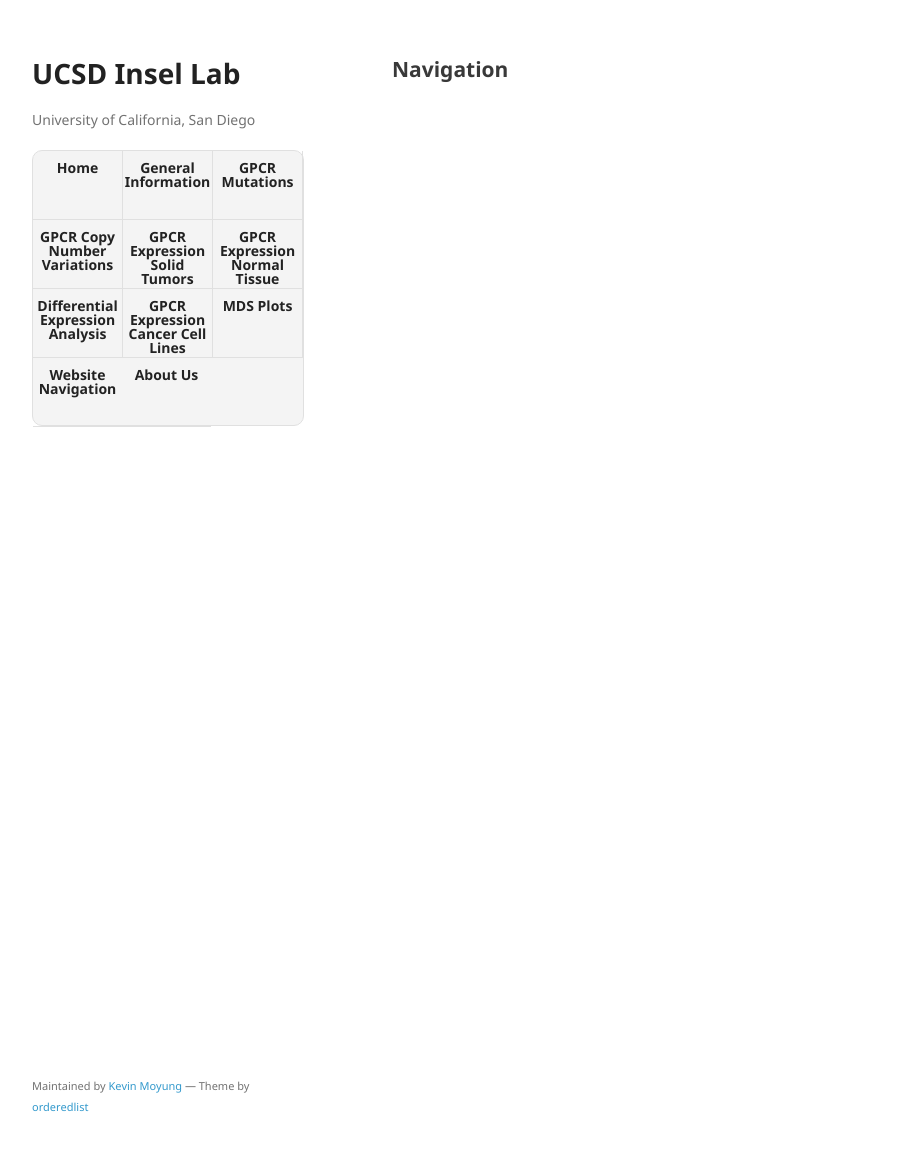
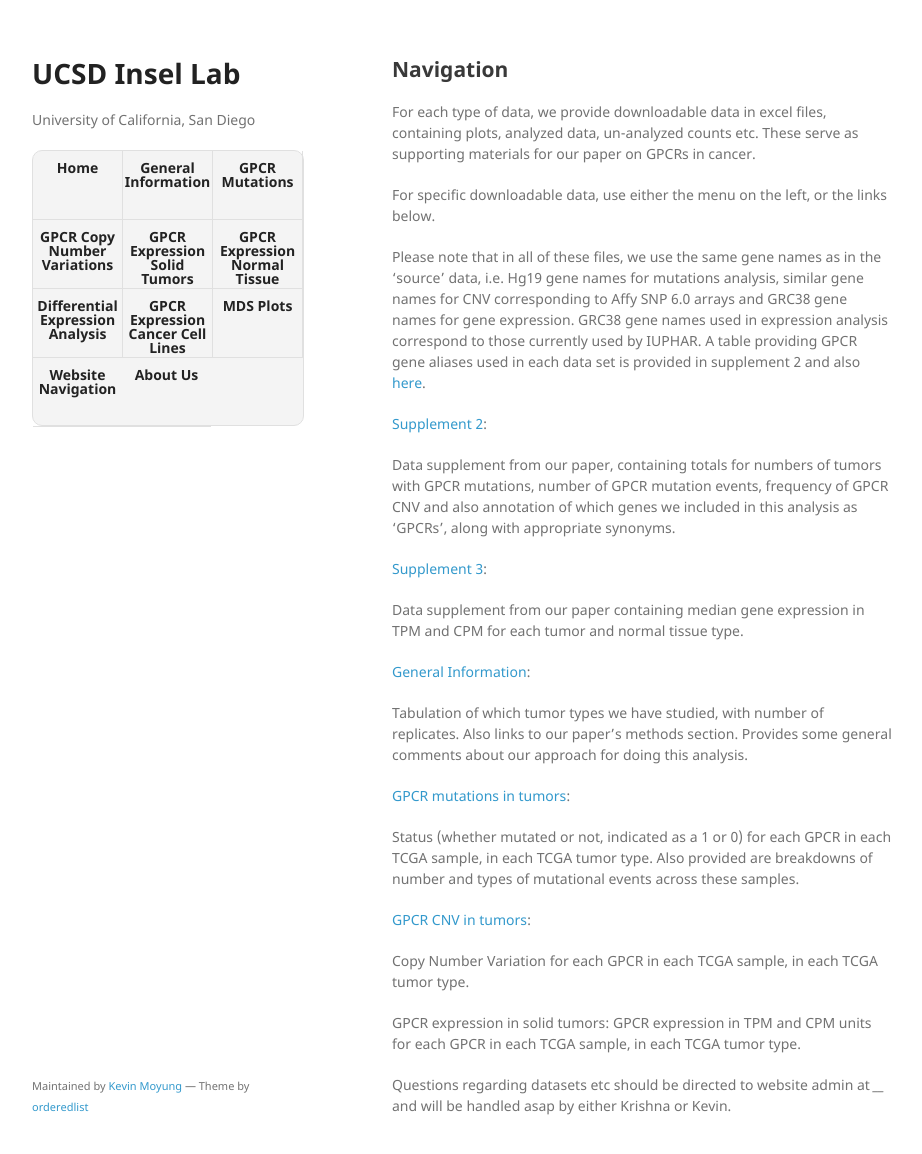
Before and after one commit to insellab/insellab.github.io, a Jekyll site: the page built from navigation.md, in a window 1280 px wide and 1186 px high. Shown: the top 1154 px of the window, without its empty margins (178-1100 px from the left). Built offline with Jekyll 4.4.1, drawn with Linux system fonts in a browser that asks for light colours; our own code applies the rules of GitHub Pages for plain Markdown files.

Commit message:
Update navigation.md

```diff
--- a/navigation.md
+++ b/navigation.md
@@ -3,3 +3,33 @@ layout: default
 ---
 
 ## Navigation
+
+For each type of data, we provide downloadable data in excel files, containing plots, analyzed data, un-analyzed counts etc. These serve as supporting materials for our paper on GPCRs in cancer.
+
+For specific downloadable data, use either the menu on the left, or the links below.
+
+Please note that in all of these files, we use the same gene names as in the ‘source’ data, i.e. Hg19 gene names for mutations analysis, similar gene names for CNV corresponding to Affy SNP 6.0 arrays and GRC38 gene names for gene expression. GRC38 gene names used in expression analysis correspond to those currently used by IUPHAR. A table providing GPCR gene aliases used in each data set is provided in supplement 2 and also [here](https://drive.google.com/open?id=0ByccgsfmD86PbFd5R29paUQ4LUE).
+
+[Supplement 2](https://www.youtube.com/):
+
+Data supplement from our paper, containing totals for numbers of tumors with GPCR mutations, number of GPCR mutation events, frequency of GPCR CNV and also annotation of which genes we included in this analysis as ‘GPCRs’, along with appropriate synonyms.
+
+[Supplement 3](https://www.youtube.com/):
+
+Data supplement from our paper containing median gene expression in TPM and CPM for each tumor and normal tissue type.
+
+[General Information](https://insellab.github.io/data):
+
+Tabulation of which tumor types we have studied, with number of replicates. Also links to our paper’s methods section. Provides some general comments about our approach for doing this analysis.
+
+[GPCR mutations in tumors](https://insellab.github.io/gpcr_mutations):
+
+Status (whether mutated or not, indicated as a 1 or 0) for each GPCR in each TCGA sample, in each TCGA tumor type. Also provided are breakdowns of number and types of mutational events across these samples.
+
+[GPCR CNV in tumors](https://insellab.github.io/gpcr_cnv):
+
+Copy Number Variation for each GPCR in each TCGA sample, in each TCGA tumor type.
+
+GPCR expression in solid tumors: GPCR expression in TPM and CPM units for each GPCR in each TCGA sample, in each TCGA tumor type.
+
+Questions regarding datasets etc should be directed to website admin at ____ and will be handled asap by either Krishna or Kevin.
```
